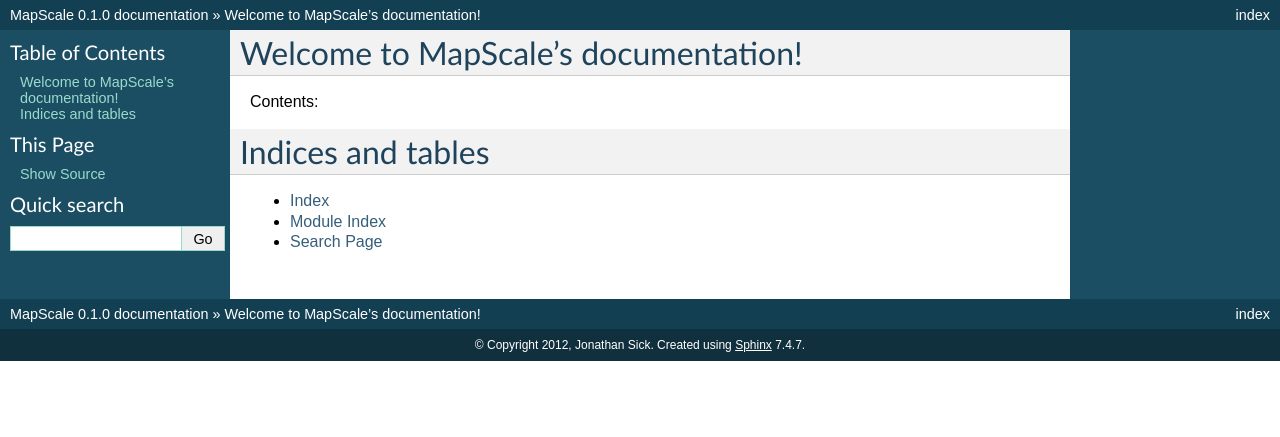
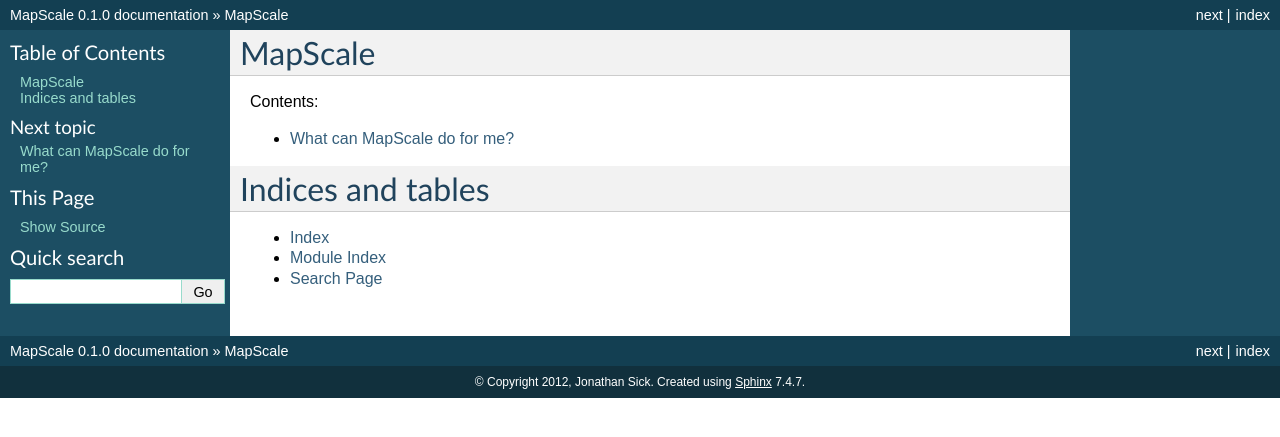
Before and after one commit to jonathansick/mapscale, a Sphinx documentation site: the page built from doc/index.rst, in a window 1280 px wide. Shown: the top 437 px of the page. Built offline with Sphinx 7.4.7, drawn with Linux system fonts in a browser that asks for light colours; part of the change alters nothing that is shown.

Commit message:
Started writing intro

```diff
--- a/doc/index.rst
+++ b/doc/index.rst
@@ -3,13 +3,15 @@
    You can adapt this file completely to your liking, but it should at least
    contain the root `toctree` directive.
 
-Welcome to MapScale's documentation!
-====================================
+MapScale
+========
 
 Contents:
 
 .. toctree::
    :maxdepth: 2
+
+   intro
 
 
 
--- /dev/null
+++ b/doc/intro.rst
@@ -0,0 +1,15 @@
+What can MapScale do for me?
+============================
+
+We all know the drill.
+Our pipelines are embarassingly parallel; our datasets are massive, and our computers are stocked with cores.
+So we reach for Python's :mod:`multiprocessing` module::
+
+    import multiprocessing
+    pool = multiprocessing.Pool(processes=multiprocessing.cpu_count())
+    results = pool.map(my_pipeline_function, job_list)
+
+This works great, but there are two limitations:
+
+1. **Pickling overhead.** Your pipeline function needs to be pickled and unpickled for every work process. For one-off `map` queues this is acceptable, but some loosely coupled parallel algorithms require several bursts of map jobs based on the previous job pool. A good example is the `emcee` ensemble sampling code: a large pool of walkers explore multiple points in parameter space in parallel; a new set of points is chosen, and the posterior is again sampled in parallel. In this case, worker functions are pickled and pickled for each map iteration. Can't we just pickle the mapping function once on setup, and treat the workers as servers? MapScale does this thanks to the ZeroMQ messaging framework.
+2. **Scalability.** Multiprocessing works fine within a single box; but what if we want to tap into the processing power of other computers on our network? For this you need a multiprocessing framework that understands TCP. Thanks for ZeroMQ, MapScale talks over TCP.
```
